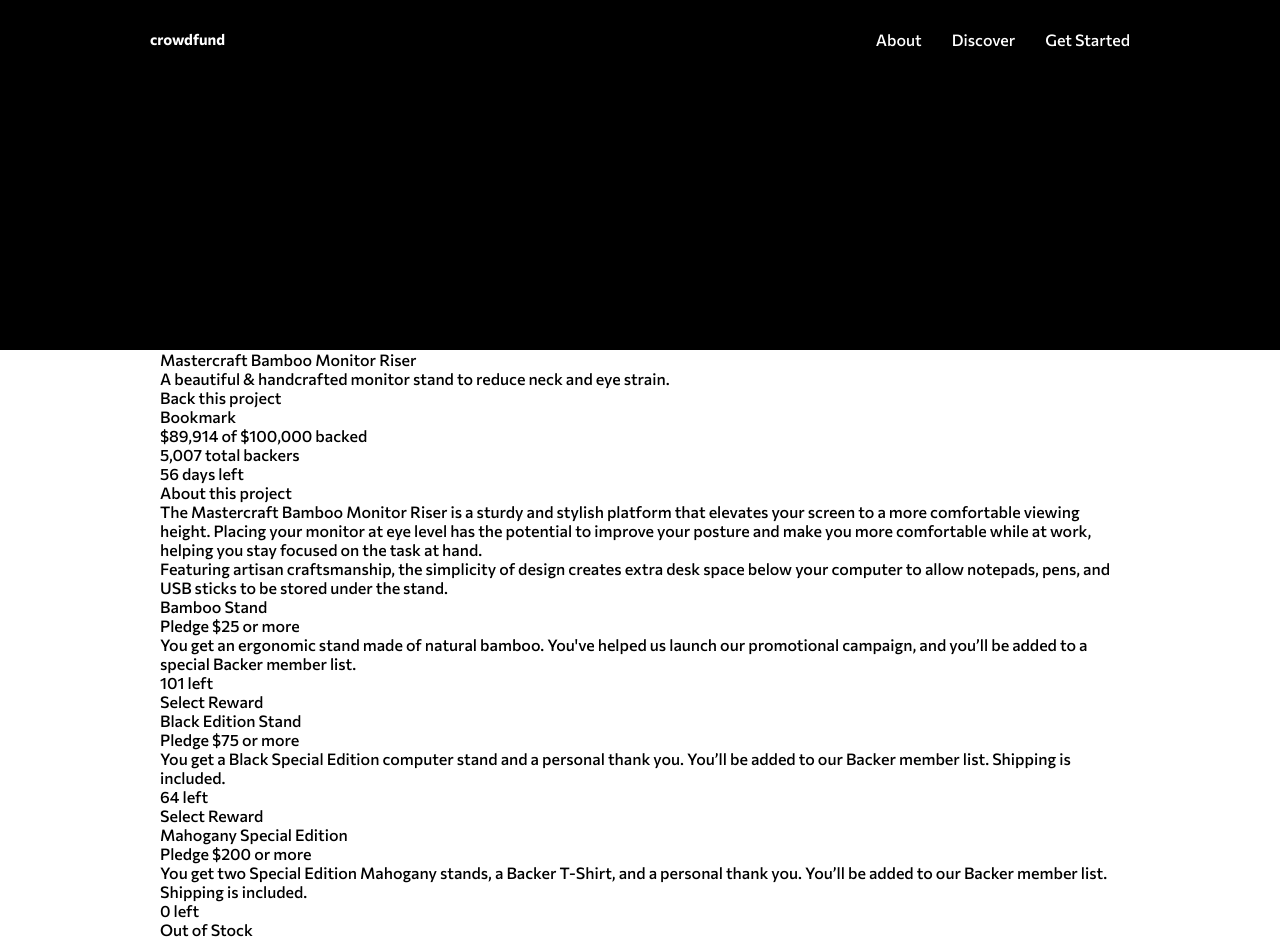
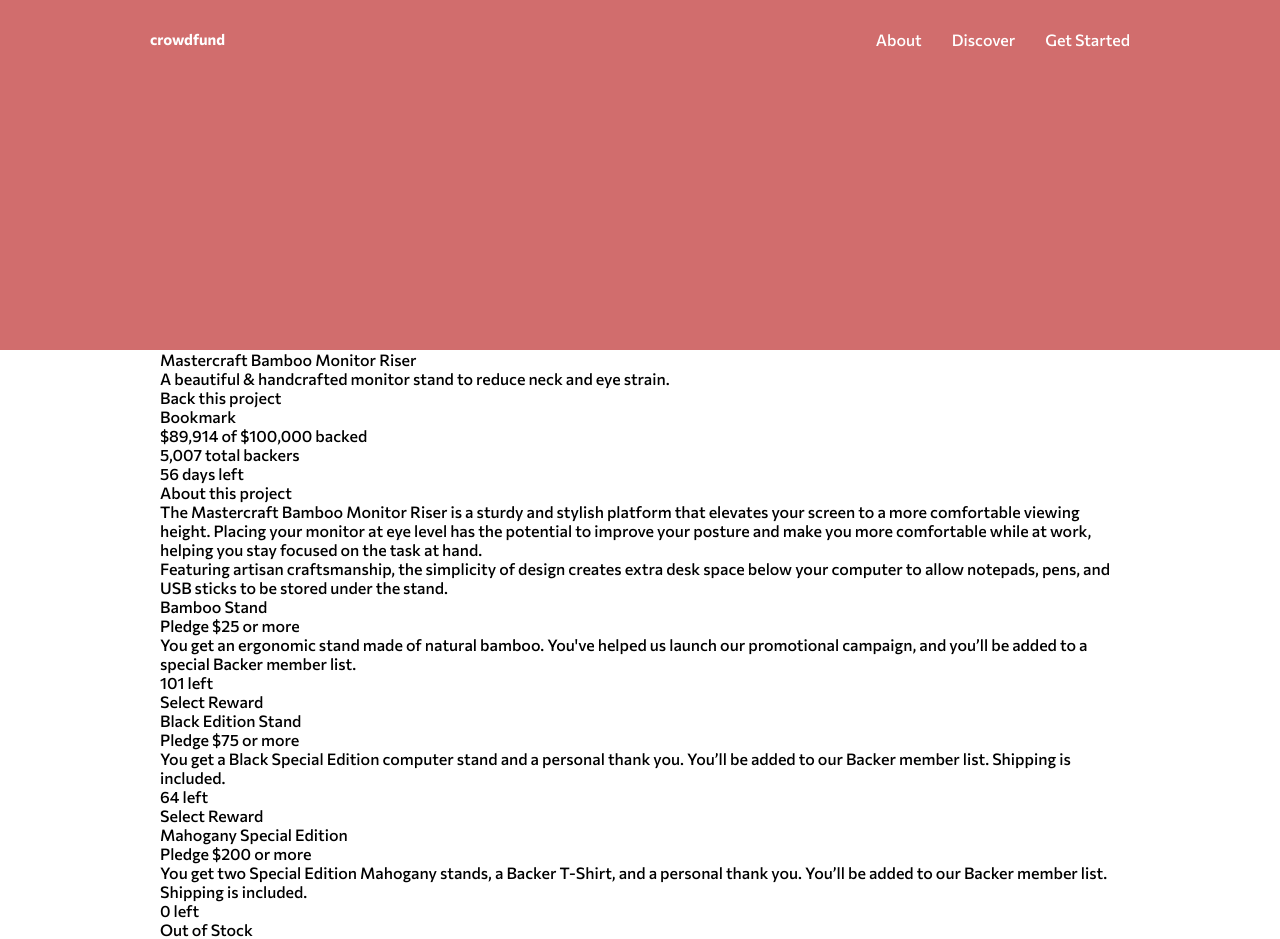
Before and after one commit to leopaul29/frontendmentor-crowdfunding-product-page, a React (Create React App) app: page / in a window 1280 px wide. Built offline with nearby package versions, Linux system fonts and the light colour scheme.

Commit message:
style nav

```diff
--- a/src/styles/Nav.css
+++ b/src/styles/Nav.css
@@ -5,7 +5,7 @@
   padding: 30px 150px;
   color: white;
   height: 350px;
-  background-color: black;
+  background-color: rgb(209, 109, 109);
 }
 .nav__logo {
   font-size: 15px;
```
